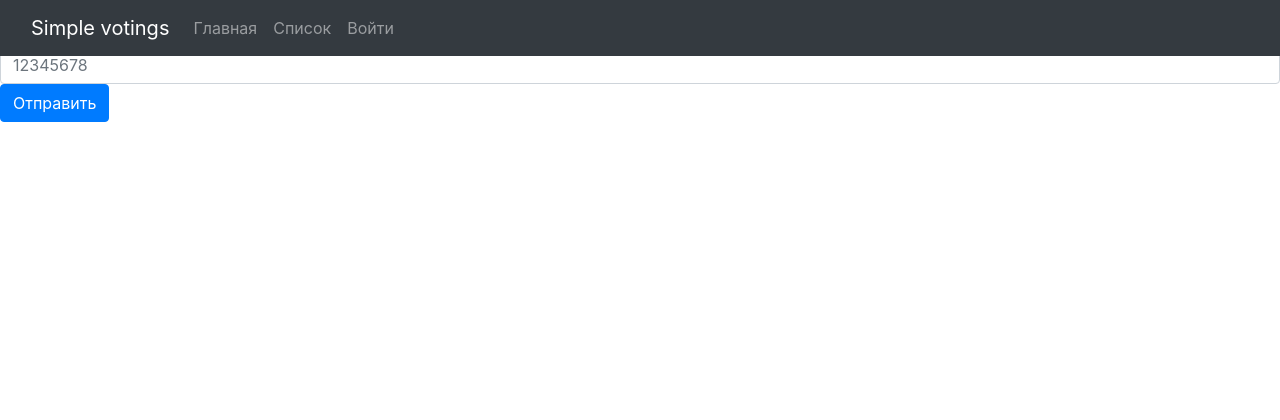
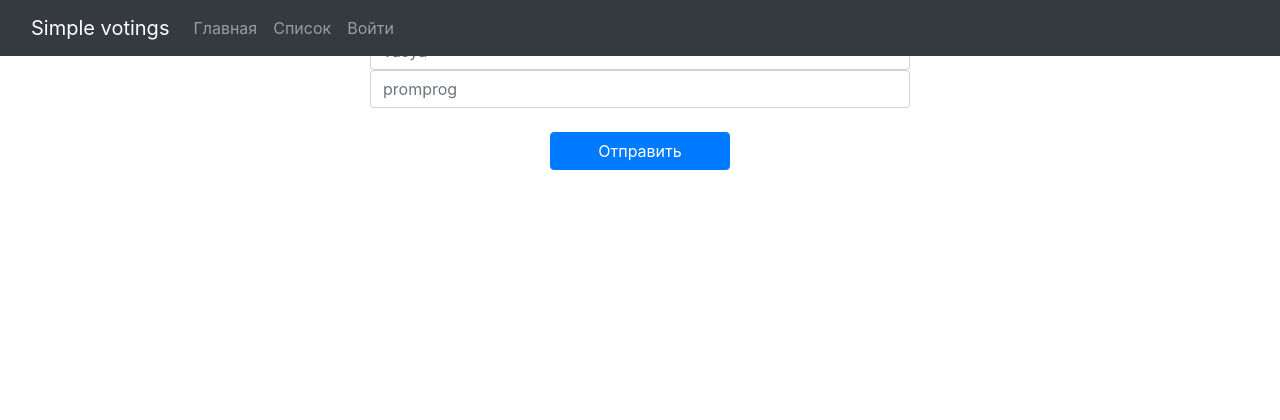
Before and after one commit to setta1a/s1mple_votings_django, a Django app: template first/templates/authorization.html in a window 1280 px wide. Shown: the top 420 px of the page. Run offline with Django 4.2, Linux system fonts and the light colour scheme; the template is opened without the code that fills it, so the values that code supplies are empty.

Commit message:
add styles

```diff
--- a/first/templates/authorization.html
+++ b/first/templates/authorization.html
@@ -1,11 +1,15 @@
 {% extends 'base.html' %}
 
 {% block content %}
+<div class="container">
+    <div class="row">
+        <form class="col-6 offset-3" method="post" action="/"><br>
+            <input class="form-control" type="text" name="login" id="login" placeholder="vasya">
+            <input class="form-control" type="text" name="password" id="password" placeholder="promprog"><br>
+            <input class="btn btn-primary col-4 offset-4" type="submit" value="Отправить">
+        </form>
+    </div>
+</div>
 
-<form>
-    <input class="form-control" type="text" name="login" id="login" placeholder="SEMEN ANIKIn">
-    <input class="form-control" type="text" name="password" id="password" placeholder="12345678">
-    <input class="btn btn-primary" type="submit" value="Отправить">
-</form>
 
 {% endblock %}
--- a/first/templates/index.html
+++ b/first/templates/index.html
@@ -1,12 +1,6 @@
 {% extends 'base.html' %}
 
 {% block content %}
-<header>
-        <h3 class="header">Меню</h3>
-        <a class="header_link" href="/list/">Список всех голосований</a> |
-        <a class="header_link" href="/voting/1">Голосование</a> |
-        <a class="header_link" href="/login/">Авторизация</a>
-  </header>
   <h1 class="title">Главная страница(просто для меню, чтобы в строке не писать запросы)</h1>
 
 {% endblock %}
```
